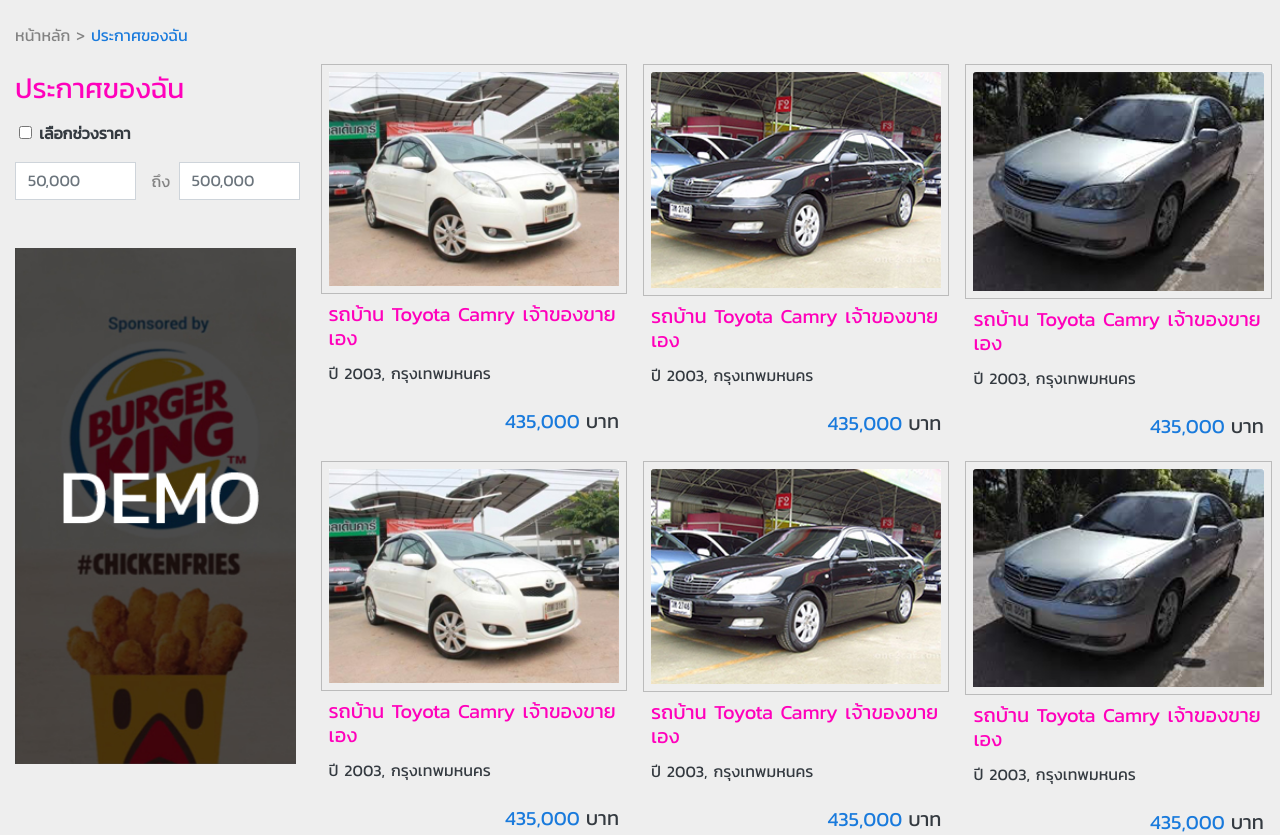
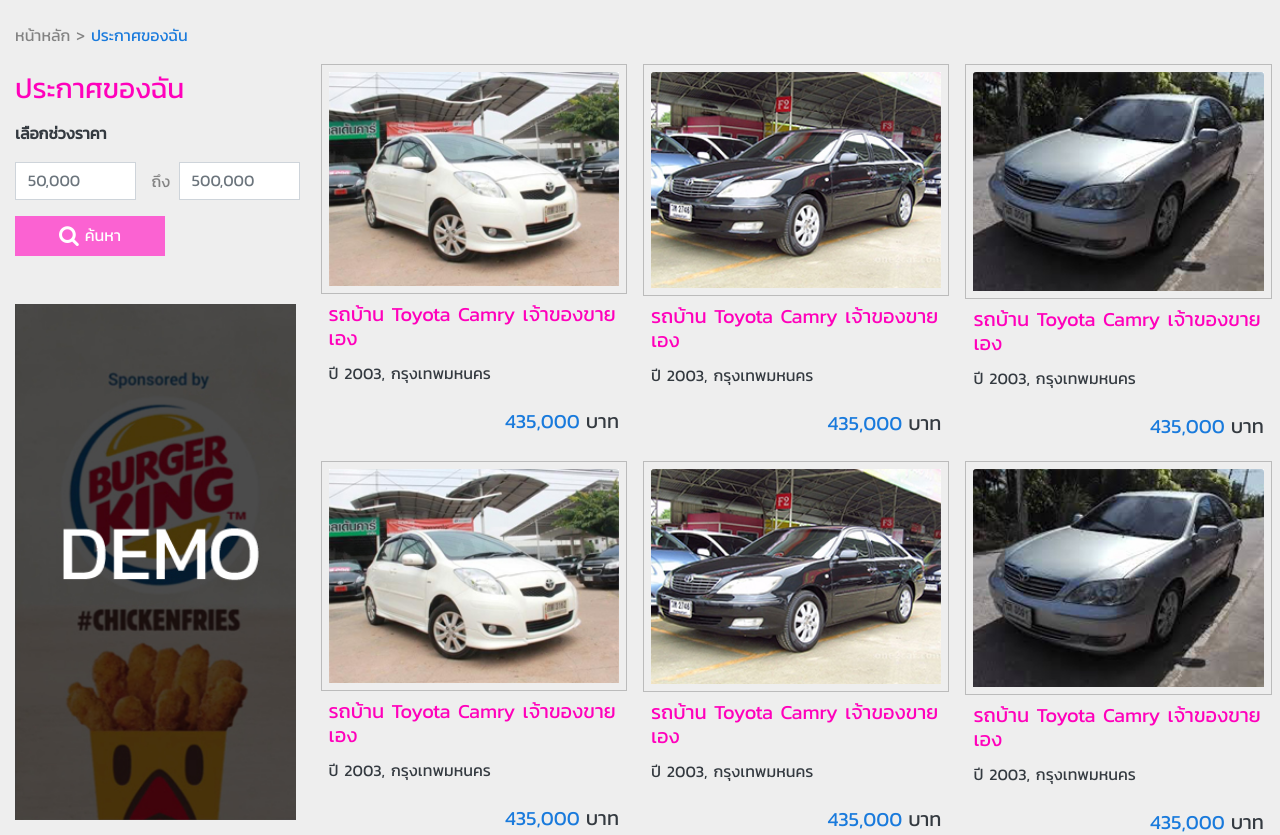
Before and after one commit to ILgenuine/kaingayngay, a PHP site: page /productlist.php in a window 1280 px wide. Shown: the part 171-1006 px from the top of the page. Run offline with PHP 8.4, Linux system fonts and the light colour scheme; some libraries are stand-ins or nearby versions.

Commit message:
เพิ่มปุ่มเสิจหน้าสินค้า

```diff
--- a/productlist.php
+++ b/productlist.php
@@ -27,20 +27,13 @@
           </div>
 
           <div class="mb-3 ml-lg-0 ml-md-0 ml-3">
-
-            <div class="ml-4">
-                <input type="checkbox" class="form-check-input">
                 <label class="form-check-label text-dark" style="font-weight: 600;">
                      เลือกช่วงราคา
                 </label>
-            </div>
-
-
           </div>
 
 
-          <div class="mb-md-5 mb-4 ml-lg-0 ml-md-0 ml-md-0">
-
+          <div class="mb-lg-3 mb-md-3 mb-3 ml-lg-0 ml-md-0 ml-md-0">
             <div class="row ml-lg-0 ml-md-0 ml-3">
                 <div class="col-5 pl-0">
                   <input type="text" id="" class="form-control mx-lg-0 mx-md-0 mx-sm-3" placeholder="50,000">
@@ -52,8 +45,17 @@
                   <input type="text" id="" class="form-control mx-lg-0  mx-md-0 mx-sm-3" placeholder="500,000">
                 </div>
             </div>
+          </div>
 
+          <div class="mb-md-5 mb-4 ml-lg-0 ml-md-0 ml-md-0">
+            <button class="mx-auto mx-md-auto mx-lg-0 nav-link login-btn align-center">
+                <p class=" mb-0">
+                  <i class="fa fa-search fa-lg"></i>
+                  ค้นหา
+                </p>
+            </button>
           </div>
+
 
 
           <!-- แอดจอใหญ่  (มีแอดจอเล็กข้างล่างด้วย) -->
```
